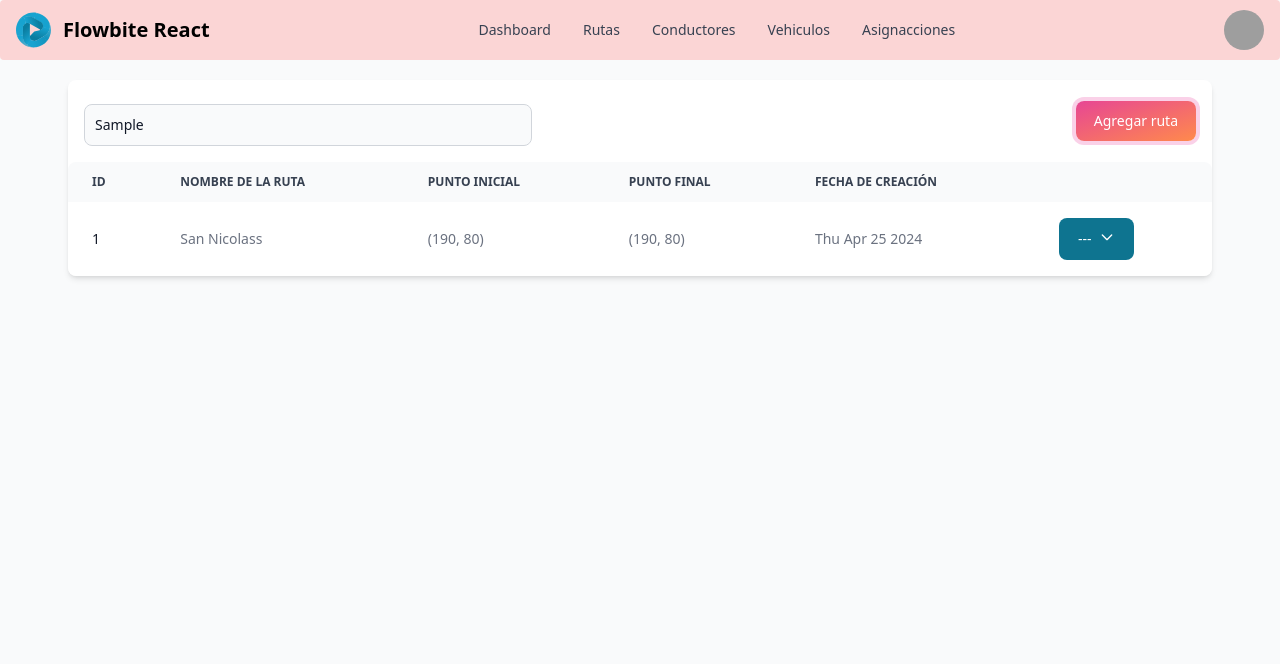
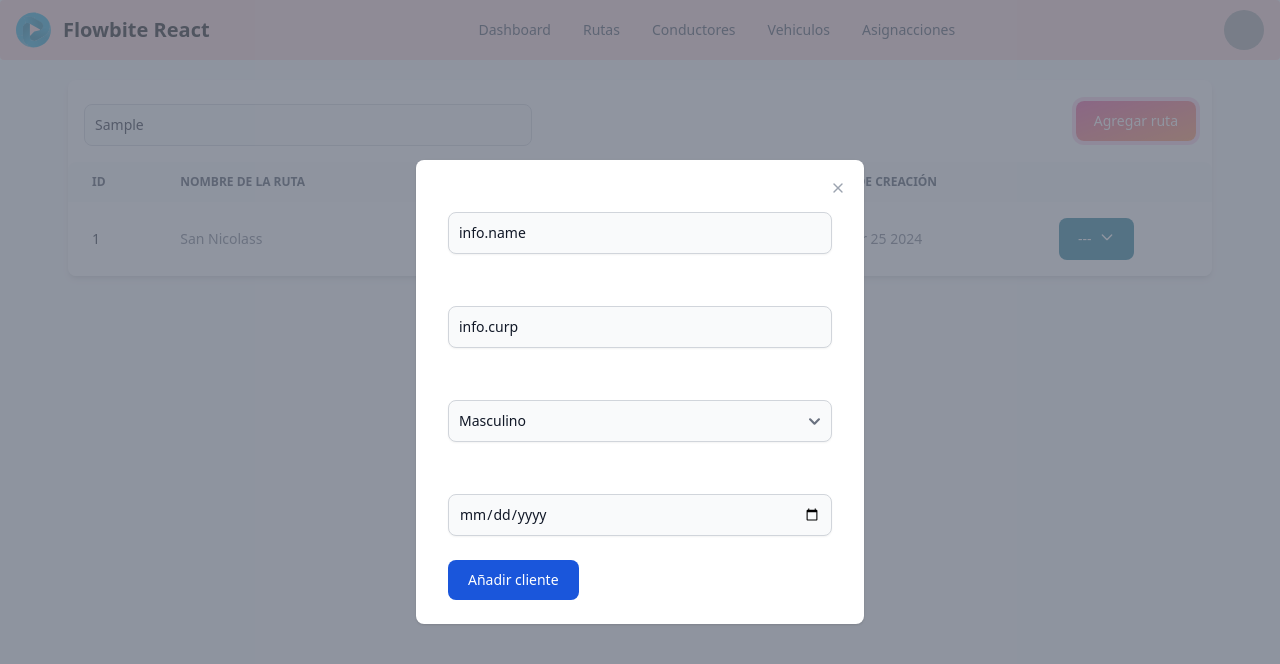
Before and after one commit to DevOps-UADY/Proyecto-DevOps-Frontend, a React (Vite) app: page /Rutas in a window 1280 px wide. Both pictures are taken after typing "Sample" into the empty fields and a click on the button "Agregar ruta". Shown: the top 664 px of the page. Built offline with nearby package versions, Linux system fonts and the light colour scheme; grey boxes are pictures that could not be loaded.

Commit message:
feat: terminando de crear elementos para la UI (DevOpsFrontend-005)

```diff
--- a/package.json
+++ b/package.json
@@ -12,6 +12,7 @@
     "prepare": "husky"
   },
   "dependencies": {
+    "@tabler/icons-react": "^3.2.0",
     "@tanstack/react-query": "^5.32.0",
     "axios": "^1.6.8",
     "flowbite-react": "^0.9.0",
--- a/src/components/AddRutaButton.tsx
+++ b/src/components/AddRutaButton.tsx
@@ -1,9 +1,14 @@
 "use client";
 import { Button } from "flowbite-react";
-export function AddRutaButton() {
+
+interface Props {
+    onCrearClick: () => void;
+  }
+
+export const AddRutaButton = ({ onCrearClick }: Props) => {
     return (
         <div className="w-full md:w-auto flex flex-col md:flex-row space-y-2 md:space-y-0 items-stretch md:items-center justify-end md:space-x-3 flex-shrink-0">
-            <Button gradientDuoTone="pinkToOrange">Agregar ruta</Button>
+            <Button gradientDuoTone="pinkToOrange" onClick={() => onCrearClick()}>Agregar ruta</Button>
         </div>
     );
 }
--- /dev/null
+++ b/src/components/Modal.tsx
@@ -0,0 +1,45 @@
+import { ReactNode } from "react";
+import { createPortal } from "react-dom";
+import { IconX } from "@tabler/icons-react";
+
+interface Props {
+	isOpen: boolean;
+	onClose: () => void;
+	title?: string;
+	children?: ReactNode;
+}
+
+export const Modal = ({ isOpen, onClose, title, children }: Props) => {
+	return createPortal(
+		<div
+			className={`${
+				isOpen ? "" : "hidden"
+			} fixed top-0 left-0 z-50 w-full p-4 overflow-x-hidden overflow-y-auto md:inset-0 h-[calc(100%-1rem)] max-h-full`}
+		>
+			<div className="fixed inset-0 bg-gray-500 bg-opacity-75 transition-opacity"></div>
+			<div className="flex items-center justify-center h-full w-full">
+				<div className="relative w-full max-w-md max-h-full mx-auto">
+					<div className="relative bg-white rounded-lg shadow dark:bg-gray-700">
+						<button
+							type="button"
+							className="absolute top-3 right-2.5 text-gray-400 bg-transparent hover:bg-gray-200 hover:text-gray-900 rounded-lg text-sm w-8 h-8 ml-auto inline-flex justify-center items-center dark:hover:bg-gray-600 dark:hover:text-white"
+							onClick={() => onClose()}
+						>
+							<IconX className="w-4 h-4" />
+							<span className="sr-only">Close modal</span>
+						</button>
+						<div className="px-6 py-6 lg:px-8">
+							{title ? (
+								<h3 className="mb-4 text-xl font-medium text-gray-900 dark:text-white">
+									{title}
+								</h3>
+							) : null}
+							{children}
+						</div>
+					</div>
+				</div>
+			</div>
+		</div>,
+		document.querySelector("#root")!,
+	);
+};
--- /dev/null
+++ b/src/components/ModalRuta.tsx
@@ -0,0 +1,114 @@
+import { Modal } from "./Modal";
+
+interface Props {
+	isOpen: boolean;
+	onClose: () => void;
+}
+
+export const ModalRuta = ({ isOpen, onClose }: Props) => {
+
+	const submitForm = () => {
+		console.log("Form submitted");
+	};
+
+	return (
+		<Modal isOpen={isOpen} onClose={onClose}>
+			<form onSubmit={submitForm}>
+				<div className="mb-6">
+					<label
+						htmlFor="name"
+						className="block mb-2 text-sm font-medium text-white"
+					>
+						Nombre completo
+					</label>
+					<input
+						className="shadow-sm bg-gray-50 border border-gray-300 text-gray-900 text-sm rounded-lg focus:ring-blue-500 focus:border-blue-500 block w-full p-2.5"
+						id="name"
+						placeholder="Abraham Espinosa Mendoza"
+						required
+						name="name"
+						type="text"
+						onChange={(e) =>
+							console.log(e.target.value)
+
+						}
+						value={"info.name"}
+					/>
+				</div>
+				<div className="mb-6">
+					<label
+						htmlFor="curp"
+						className="block mb-2 text-sm font-medium text-white"
+					>
+						CURP
+					</label>
+					<input
+						className="shadow-sm bg-gray-50 border border-gray-300 text-gray-900 text-sm rounded-lg focus:ring-blue-500 focus:border-blue-500 block w-full p-2.5"
+						id="curp"
+						placeholder="EIMA011116HCCSNBA8"
+						required
+						name="curp"
+						type="text"
+						onChange={(e) =>
+							console.log(e.target.value)
+
+						}
+						value={"info.curp"}
+					/>
+				</div>
+				<div className="mb-6">
+					<label
+						htmlFor="gender"
+						className="block mb-2 text-sm font-medium text-white"
+					>
+						Sexo
+					</label>
+					<select
+						className="shadow-sm bg-gray-50 border border-gray-300 text-gray-900 text-sm rounded-lg focus:ring-blue-500 focus:border-blue-500 block w-full p-2.5"
+						id="gender"
+						required
+						name="gender"
+						onChange={(e) =>
+							console.log(e.target.value)
+
+						}
+						value={"info.gender"}
+					>
+						<option value="" disabled>
+							Seleccione
+						</option>
+						<option value="HOMBRE">Masculino</option>
+						<option value="MUJER">Femenino</option>
+					</select>
+				</div>
+				<div className="mb-6">
+					<label
+						htmlFor="birthdate"
+						className="block mb-2 text-sm font-medium text-white"
+					>
+						Fecha de nacimiento
+					</label>
+					<input
+						className="shadow-sm bg-gray-50 border border-gray-300 text-gray-900 text-sm rounded-lg focus:ring-blue-500 focus:border-blue-500 block w-full p-2.5"
+						id="birthdate"
+						required
+						name="birthdate"
+						type="date"
+						onChange={(e) =>
+							console.log(e.target.value)
+
+						}
+						value={"info.birthdate"}
+					/>
+				</div>
+				<button
+					type="submit"
+					onClick={submitForm}
+					className="text-white bg-blue-700 hover:bg-blue-800 focus:ring-4 focus:outline-none focus:ring-blue-300 font-medium rounded-lg text-sm px-5 py-2.5 text-center"
+				>
+					Añadir cliente
+				</button>
+			</form>
+		</Modal>
+	);
+};
--- a/src/components/index.tsx
+++ b/src/components/index.tsx
@@ -6,5 +6,6 @@ export * from "./SearchForm";
 export * from "./AddRutaButton";
 export * from "./RutaRow";
 export * from "./DropDownR"
+export * from "./ModalRuta";
 
 // Conductores
--- /dev/null
+++ b/src/hooks/index.ts
@@ -0,0 +1 @@
+export * from "./useToggle";
--- /dev/null
+++ b/src/hooks/useToggle.ts
@@ -0,0 +1,11 @@
+import { useCallback, useState } from 'react';
+
+export const useToggle = (initialState = false) : [value:boolean, toggle:()=>void] => {
+   const [value, setState] = useState(initialState);
+
+   const toggle = useCallback(() => {
+      setState((state) => !state);
+   }, []);
+
+   return [value, toggle];
+};
--- a/src/pages/Rutas.tsx
+++ b/src/pages/Rutas.tsx
@@ -1,14 +1,21 @@
 "use client";
-import { SearchForm, AddRutaButton, DropDownR, RutaRow} from "../components";
+import { SearchForm, AddRutaButton, DropDownR, RutaRow, ModalRuta } from "../components";
 import { Table } from "flowbite-react";
+import { useToggle } from "../hooks";
+
 
 export const Rutas = () => {
+    const [isOpen, toogleIsOpen] = useToggle();
     const handleEditarClick = (id: number) => {
         console.log(`Editar ruta con id: ${id}`);
     }
 
     const handleEliminarClick = (id: number) => {
         console.log(`Eliminar ruta con id: ${id}`);
+    }
+
+    const handleModal = () => {
+        toogleIsOpen();
     }
 
     const rutaEjemplo = {
@@ -25,12 +32,13 @@ export const Rutas = () => {
 
     return (
         <>
+        <ModalRuta isOpen={isOpen} onClose={() => toogleIsOpen()} />
             <section className="bg-gray-50 dark:bg-gray-900 p-3 sm:p-5 antialiased">
                 <div className="mx-auto max-w-screen-xl px-4 lg:px-12">
                 <div className="bg-white dark:bg-gray-800 relative shadow-md sm:rounded-lg overflow-hidden">
                     <div className="flex flex-col md:flex-row items-center justify-between space-y-3 md:space-y-0 md:space-x-4 p-4">
                     <SearchForm />
-                    <AddRutaButton />
+                    <AddRutaButton onCrearClick={handleModal}/>
                     </div>
                     <div className="overflow-x-auto">
                     <Table>
```
Also changed, not shown: src/components/SearchForm.tsx (line endings or trailing spaces), 1 other file (tests, documents, lock files or other folders).
